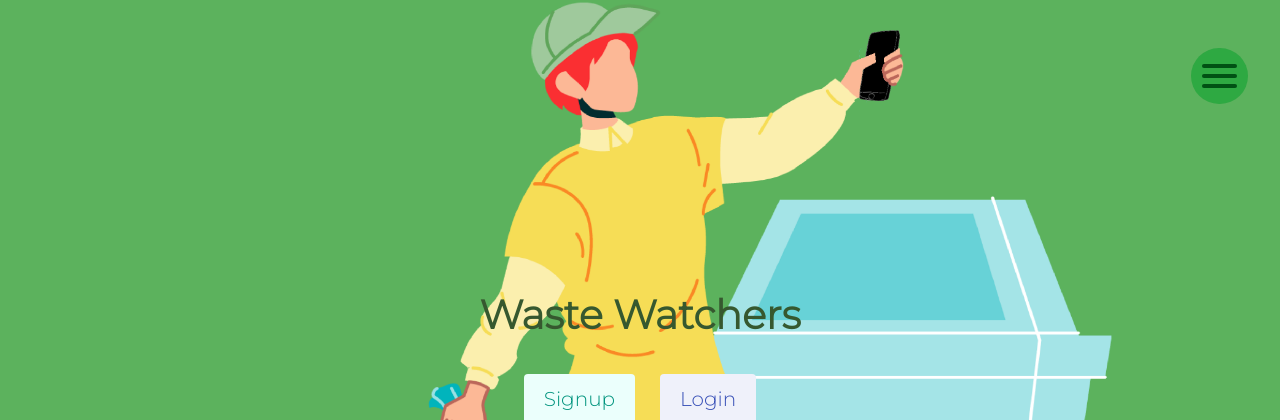
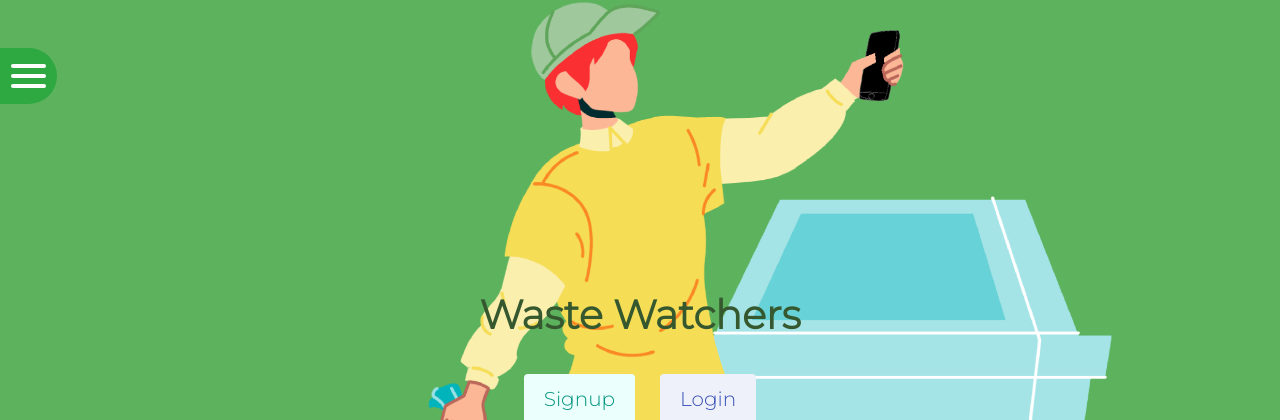
Before and after one commit to Chris-C3A/ACDP-Sustainability-Hackathon, a Flask app: page / in a window 1280 px wide. Shown: the top 420 px of the page. Run offline with Flask 2, Linux system fonts and the light colour scheme.

Commit message:
New Navbutton

```diff
--- a/app/static/navbar.css
+++ b/app/static/navbar.css
@@ -26,12 +26,13 @@
 }
 #overlay-button {
   position: fixed;
-  right: 2em;
+  left: 0em;
   top: 3em;
   padding: 26px 11px;
   z-index: 5;
   background-color: rgb(0, 160, 40, 0.5);
-  border-radius: 30px;
+  border-top-right-radius: 30px;
+  border-bottom-right-radius: 30px;
   cursor: pointer;
   user-select: none;
 }
@@ -41,7 +42,7 @@
   border-radius: 2px;
   position: relative;
   display: block;
-  background-color: rgb(0, 82, 20);
+  background-color: rgb(255, 255, 255);
   transition: all 0.2s ease-in-out;
 }
 #overlay-button span:before {
@@ -56,7 +57,7 @@
   height: 4px;
   width: 35px;
   border-radius: 2px;
-  background-color: rgb(0, 82, 20);
+  background-color: rgb(255, 255, 255);
   position: absolute;
   content: "";
   transition: all 0.2s ease-in-out;
@@ -65,7 +66,7 @@
 #overlay-button:hover span:before,
 #overlay-button:hover span:after {
   /* background: #333332; */
-  background: rgb(0, 82, 20);
+  background: rgb(255, 255, 255);
 }
 
 input[type="checkbox"] {
```
